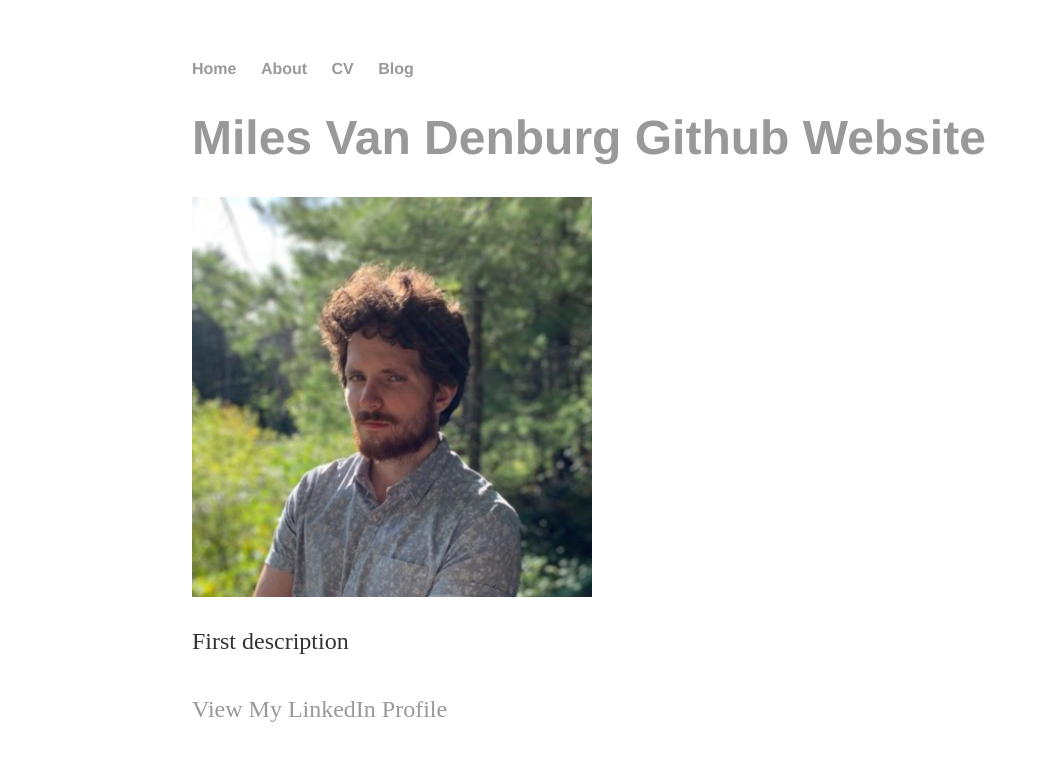
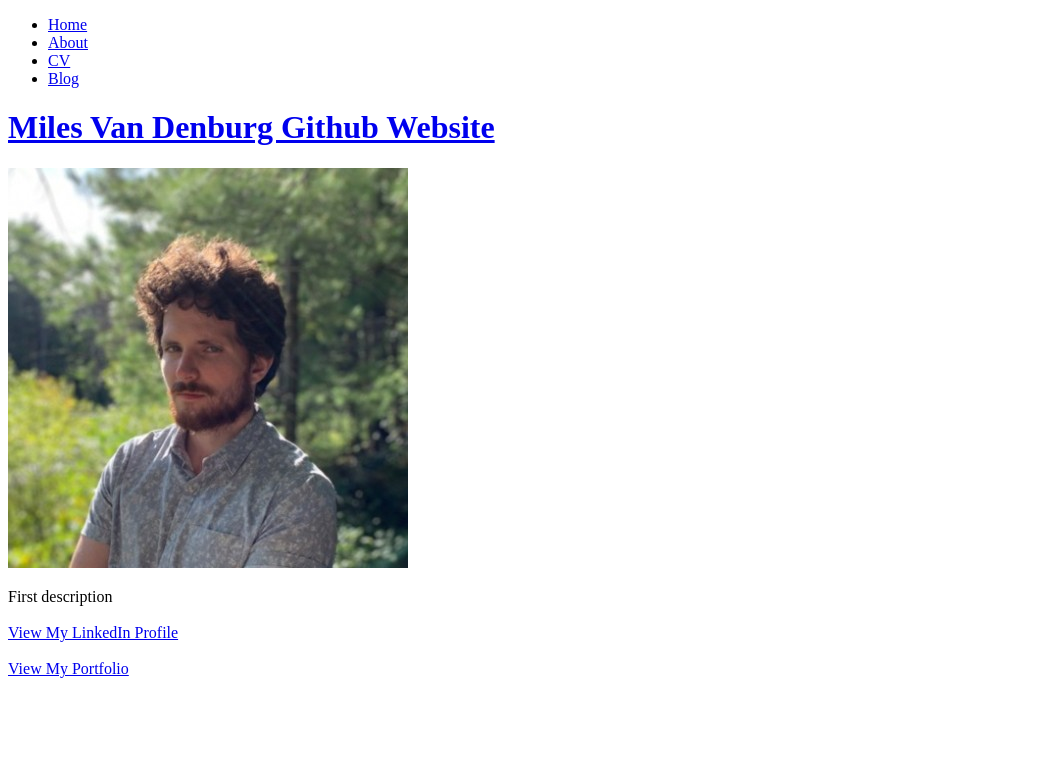
Before and after one commit to MVanDenburg92/MVanDenburg92.github.io, a Jekyll site: the page built from index.html, in a window 1280 px wide. Shown: the top 766 px of the page, without its empty margins (0-1040 px from the left). Built offline with Jekyll 4.4.1, drawn with Linux system fonts in a browser that asks for light colours; a script that is not in the unit is left out.

Commit message:
Update default_portfolio.html

```diff
--- a/_layouts/default_portfolio.html
+++ b/_layouts/default_portfolio.html
@@ -4,9 +4,6 @@
     <meta charset="UTF-8">
     <meta http-equiv="X-UA-Compatible" content="IE=edge">
     <meta name="viewport" content="width=device-width, initial-scale=1">
-
-{% seo %}
- <link rel="stylesheet" type="text/css" href="/css/main.css">
     <!--[if lt IE 9]>
     <script src="https://cdnjs.cloudflare.com/ajax/libs/html5shiv/3.7.3/html5shiv.min.js"></script>
     <![endif]-->
```
